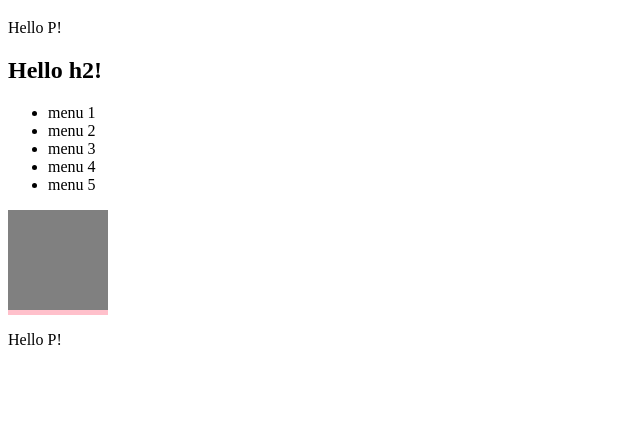
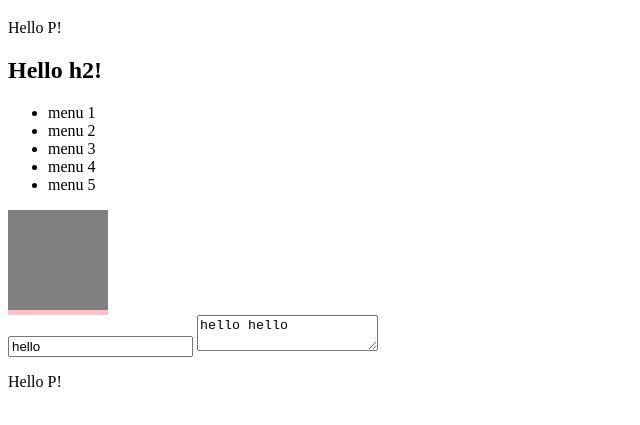
Before and after one commit to BoxPistols/JavaScriptBasicDott, a plain HTML site: page index.html in a window 1280 px wide. Shown: the part 61-486 px from the top of the page, without its empty margins (0-640 px from the left). Drawn offline with Linux system fonts and the light colour scheme.

Commit message:
Form Value

```diff
--- a/index.html
+++ b/index.html
@@ -32,6 +32,10 @@
 <div class="box"></div>
 <!--<div class="bd_pink"></div>-->
 
+<input type="text" value="hello">
+
+<textarea>hello hello</textarea>
+
 
 <script src="js/app.js"></script>
 </body>
--- a/js/app.js
+++ b/js/app.js
@@ -34,4 +34,12 @@
 
   const copy = objP.cloneNode(true);
   document.body.insertBefore(copy, objh2);
+
+  const text = document.querySelector('input[type="text"]');
+  const textarea = document.querySelector('textarea');
+
+  console.log(text.value);
+  console.log(textarea.value);
+
+  //  End
 }
```
